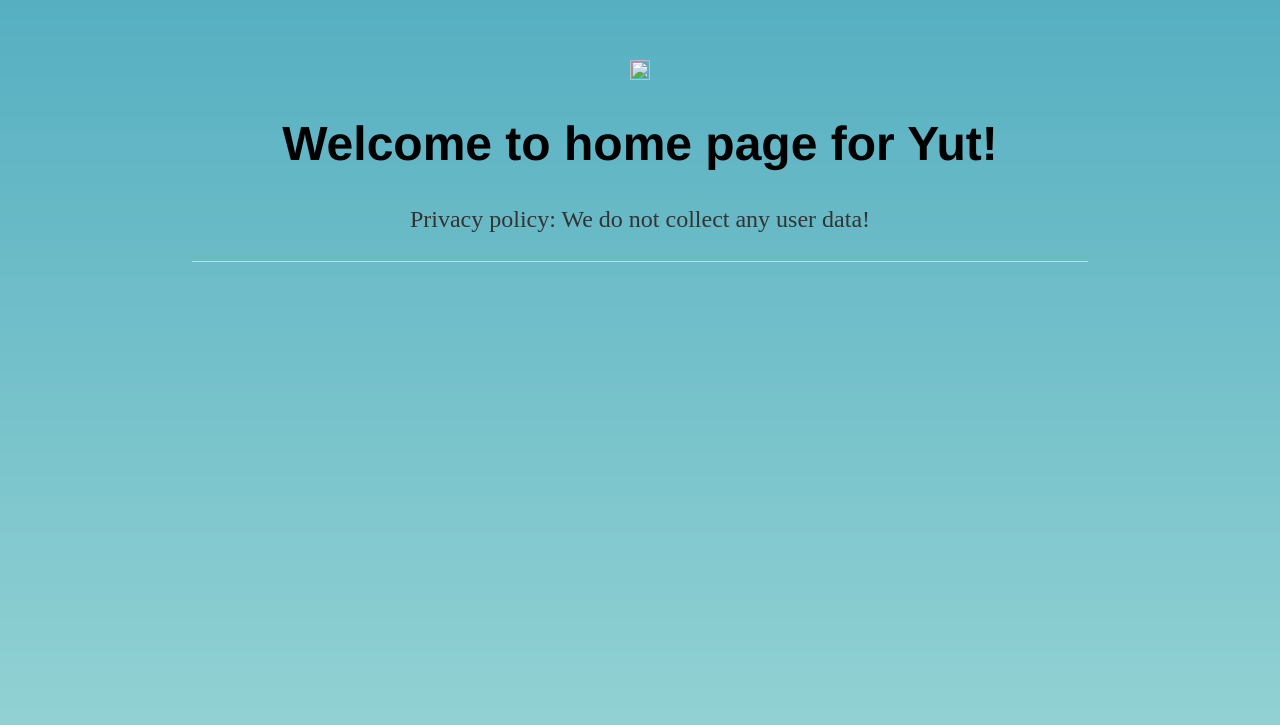
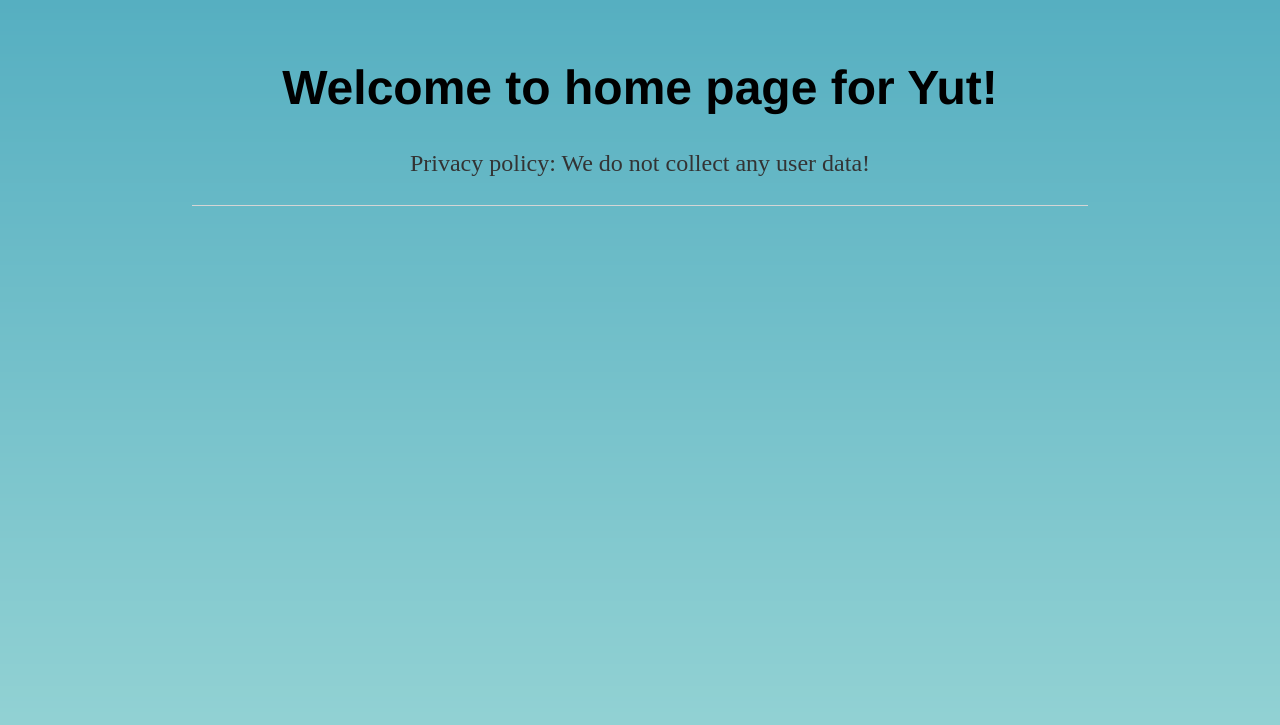
Before and after one commit to superjeffc/Yut-website, a Jekyll site: the page built from yut/index.html, in a window 1280 px wide. Shown: the top 725 px of the page. Built offline with Jekyll 4.4.1, drawn with Linux system fonts in a browser that asks for light colours.

Commit message:
Remove duplicate image

```diff
--- a/yut/index.html
+++ b/yut/index.html
@@ -4,8 +4,6 @@ title: Yut
 ---
 <div class="blurb">
 
-<img class="small" src="yut.png"></img>
-
 <h1>Welcome to home page for Yut!</h1>
 
 <p>Privacy policy: We do not collect any user data!</p>
```
